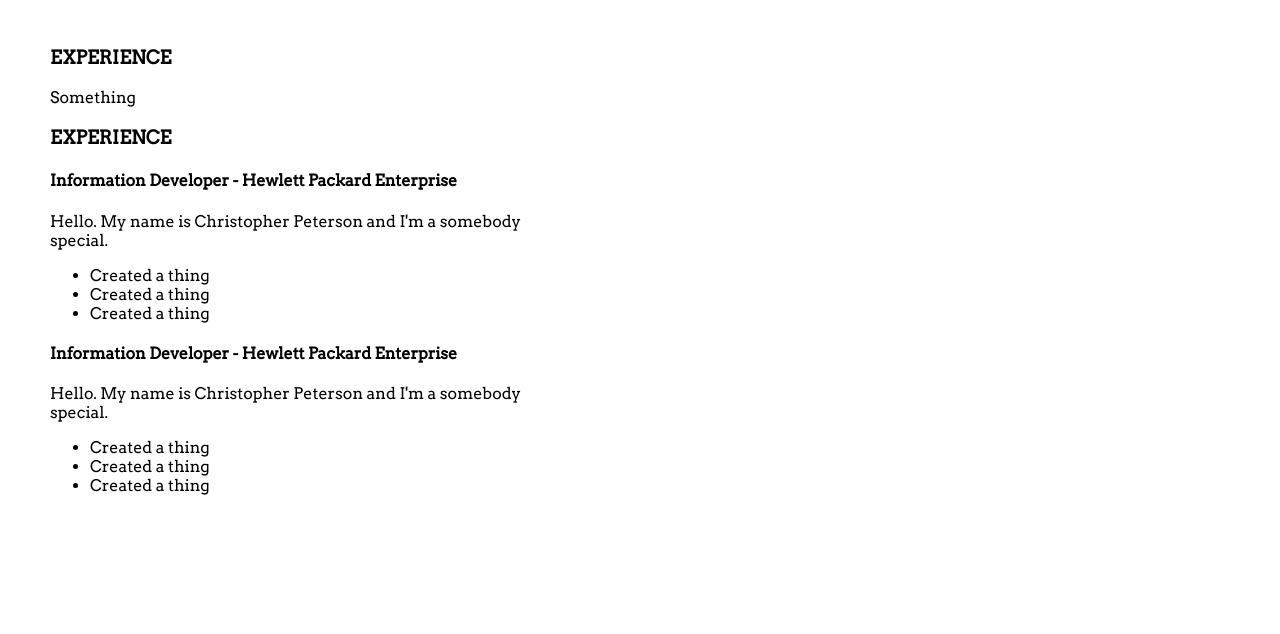
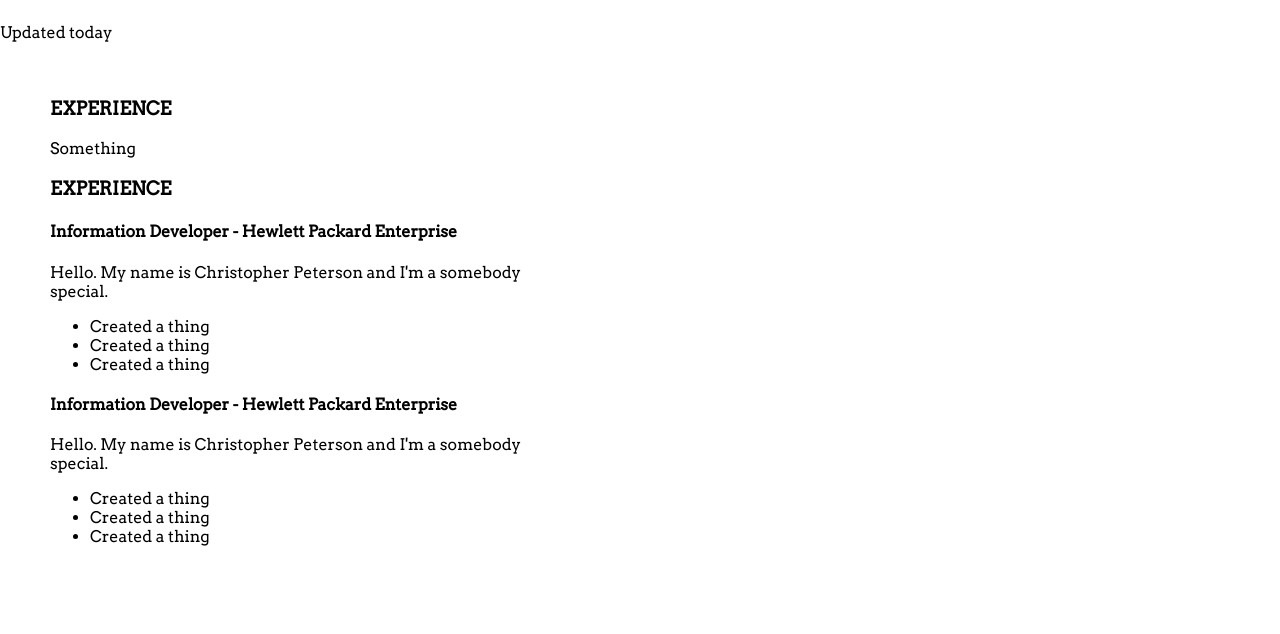
Before and after one commit to chriskpeterson/chriskpeterson.github.io, a plain HTML site: page index.html in a window 1280 px wide. Shown: the part 166-800 px from the top of the page. Drawn offline with Linux system fonts and the light colour scheme.

Commit message:
Update index.html

```diff
--- a/index.html
+++ b/index.html
@@ -144,6 +144,8 @@
     <div id="content">
         <div id="pagetitle"><h1>Content Developer</h1></div>
 
+        <p>Updated today</p>
+
 
         <div class="frontpagetext">
             <h3>EXPERIENCE</h3>
```
